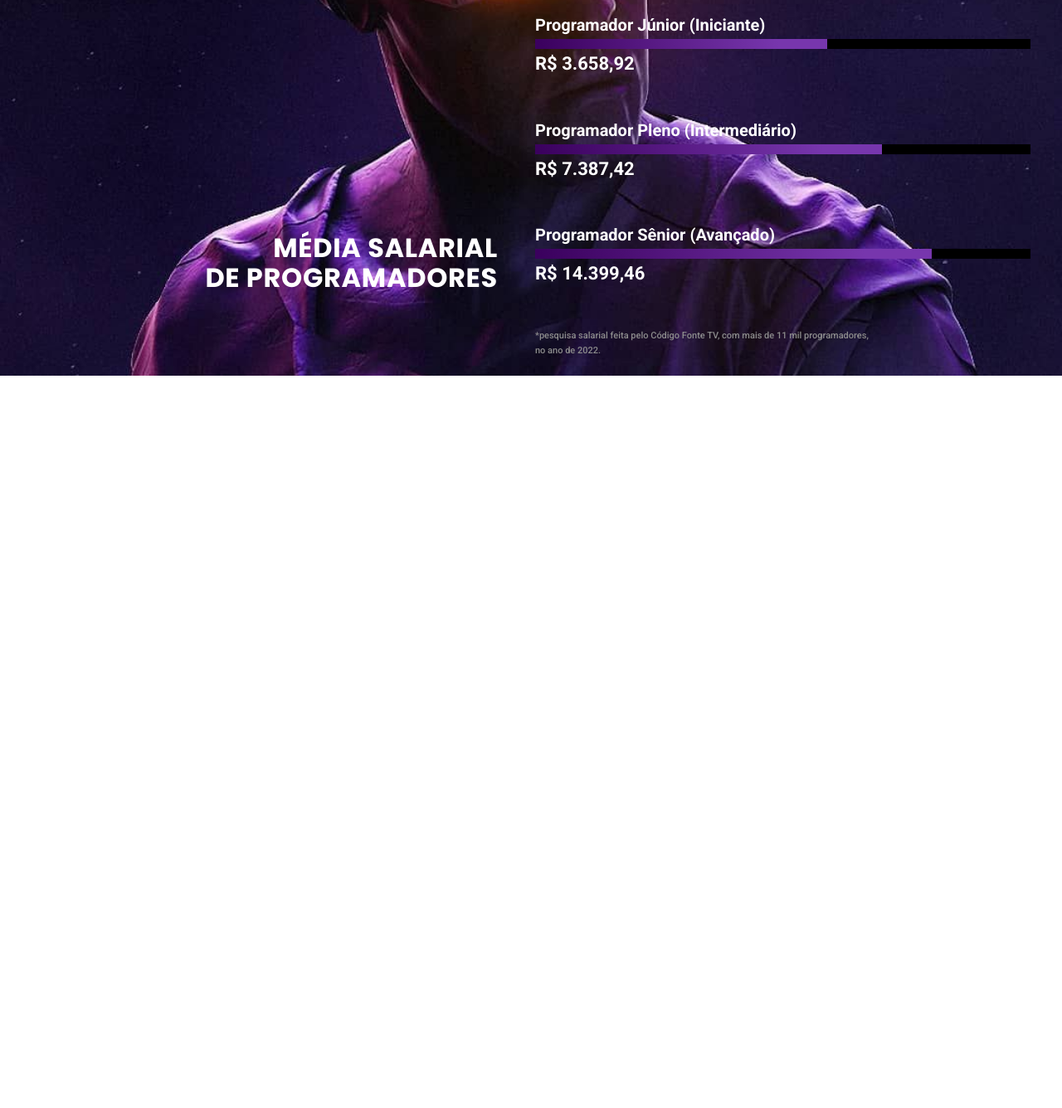
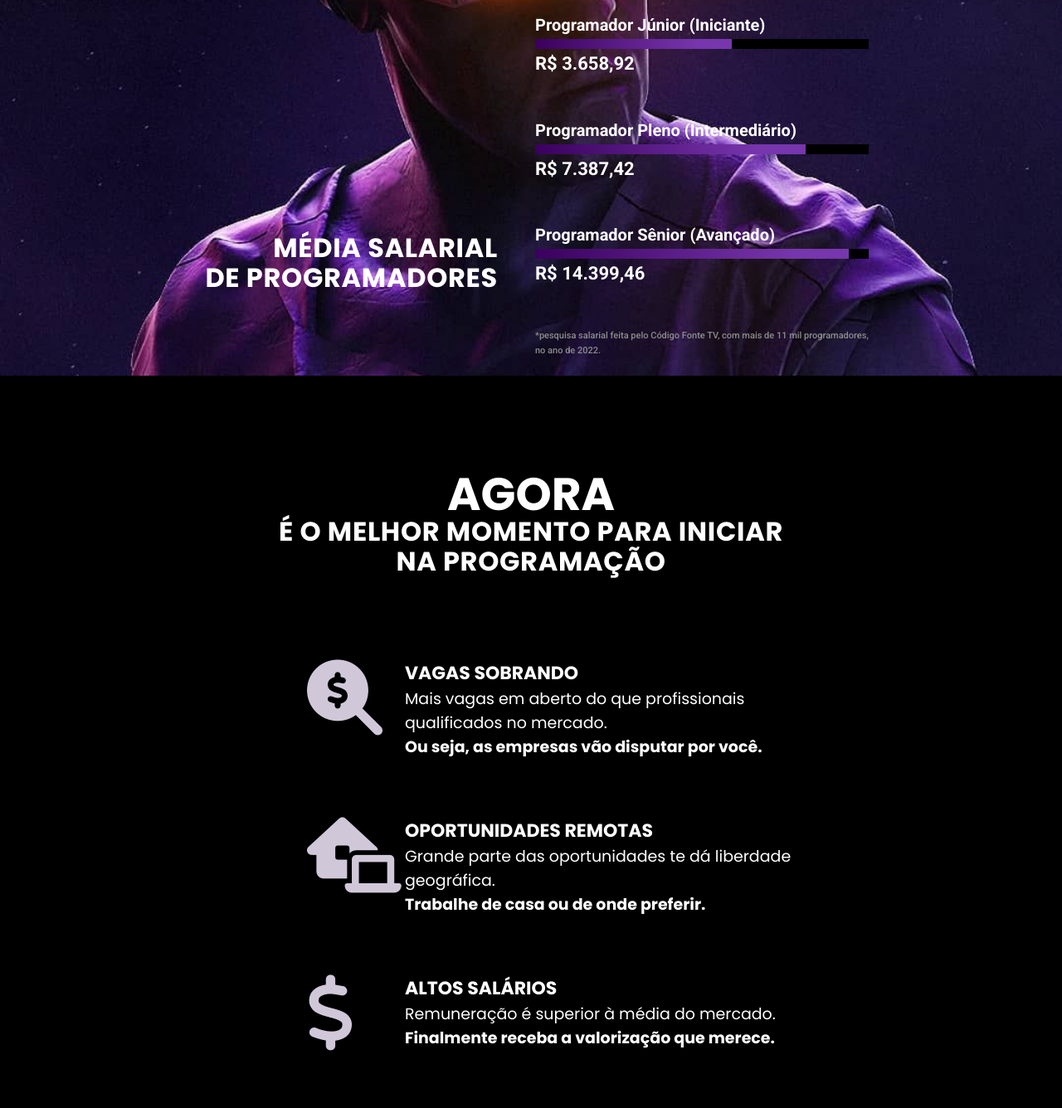
Before and after one commit to RodrigoSerrasqueiro/LandingPagePP, a plain HTML site: page index.html in a window 1280 px wide. Shown: the part 1457-2793 px from the top of the page at 83% size. Before the commit the page ends 1910 px from the top, so only its background shows below. Drawn offline with Linux system fonts and the light colour scheme.

Commit message:
section benefits

```diff
--- a/index.html
+++ b/index.html
@@ -91,6 +91,43 @@
     </div>
   </section>
 
+  <section class="benefits">
+    <div class="benefits-container">
+      <h1>agora</h1>
+      <p>é o melhor momento para iniciar na programação</p>
+
+      <div class="vacant-job">
+        <i class="fa-regular fa-magnifying-glass-dollar"></i>
+        <div class="vacant-job-description">
+          <span id="vacant-job-description-span1">VAGAS SOBRANDO</span>
+          <span id="vacant-job-description-span2">
+            Mais vagas em aberto do que profissionais qualificados no mercado.
+          </span >
+          <span id="vacant-job-description-span3">Ou seja, as empresas vão disputar por você.</span>
+        </div>
+      </div>
+
+      <div class="vacant-job">
+        <i class="fa-solid fa-house-laptop"></i>
+        <div class="vacant-job-description">
+          <span id="vacant-job-description-span1">OPORTUNIDADES REMOTAS</span>
+          <span id="vacant-job-description-span2">Grande parte das oportunidades te dá liberdade geográfica.</span>
+          <span id="vacant-job-description-span3">Trabalhe de casa ou de onde preferir.</span>
+        </div>
+      </div>
+
+      <div class="vacant-job">
+        <i class="fa-solid fa-dollar-sign"></i>
+        <div class="vacant-job-description">
+          <span id="vacant-job-description-span1">ALTOS SALÁRIOS</span>
+          <span id="vacant-job-description-span2">Remuneração é superior à média do mercado.</span>
+          <span id="vacant-job-description-span3">Finalmente receba a valorização que merece.</span>
+        </div>
+      </div>
+
+    </div>
+  </section>
+
   <script src="https://kit.fontawesome.com/a747b09475.js" crossorigin="anonymous"></script>
 </body>
 </html>
--- a/style.css
+++ b/style.css
@@ -213,7 +213,7 @@
 .average-wage-dashboard {
   width: 50%;
   height: 100%;
-  padding: 15px 5px;
+  padding: 15px 200px 15px 5px;
   display: flex;
   flex-direction: column;
   justify-content: space-between;
@@ -268,9 +268,81 @@
 }
 
 #progress-pleno {
-  width: 70%;
+  width: 81%;
 }
 
 #progress-senior {
+  width: 94%;
+}
+
+/* seção benefits */
+
+.benefits {
+  width: 100%;
+  background-color: #000;
+  display: flex;
+  justify-content: center;
+  position: relative;
+  z-index: 1;
+}
+
+.benefits-container {
+  width: 50%;
+  display: flex;
+  flex-direction: column;
+  align-items: center;
+  padding-top: 130px;
+}
+
+.benefits-container h1 {
+  font-size: 55px;
+  font-weight: 700;
+  text-transform: uppercase;
+  line-height: 25px;
+  margin-bottom: 15px;
+}
+
+.benefits-container p {
+  text-align: center;
+  font-size: 32px;
+  font-weight: 700;
+  text-transform: uppercase;
+  line-height: 36px;
+  letter-spacing: 0.7px;
+  margin-bottom: 100px;
+}
+
+.vacant-job {
+  width: 100%;
+  display: flex;
+  justify-content: space-between;
+  padding-left: 50px;
+}
+
+.vacant-job i {
+  font-size: 91px;
+  font-weight: 700;
+  color: #D0C8D8;
+}
+
+.vacant-job-description {
+  display: flex;
+  flex-direction: column;
   width: 80%;
+  margin-bottom: 70px;
 }
+
+#vacant-job-description-span1 {
+  font-size: 22px;
+  font-weight: 700;
+}
+
+#vacant-job-description-span2 {
+  font-size: 19px;
+  font-weight: 400;
+}
+
+#vacant-job-description-span3 {
+  font-size: 19px;
+  font-weight: 700;
+}
```
Also changed, not shown: assets/universe-of-programming.png (added).
